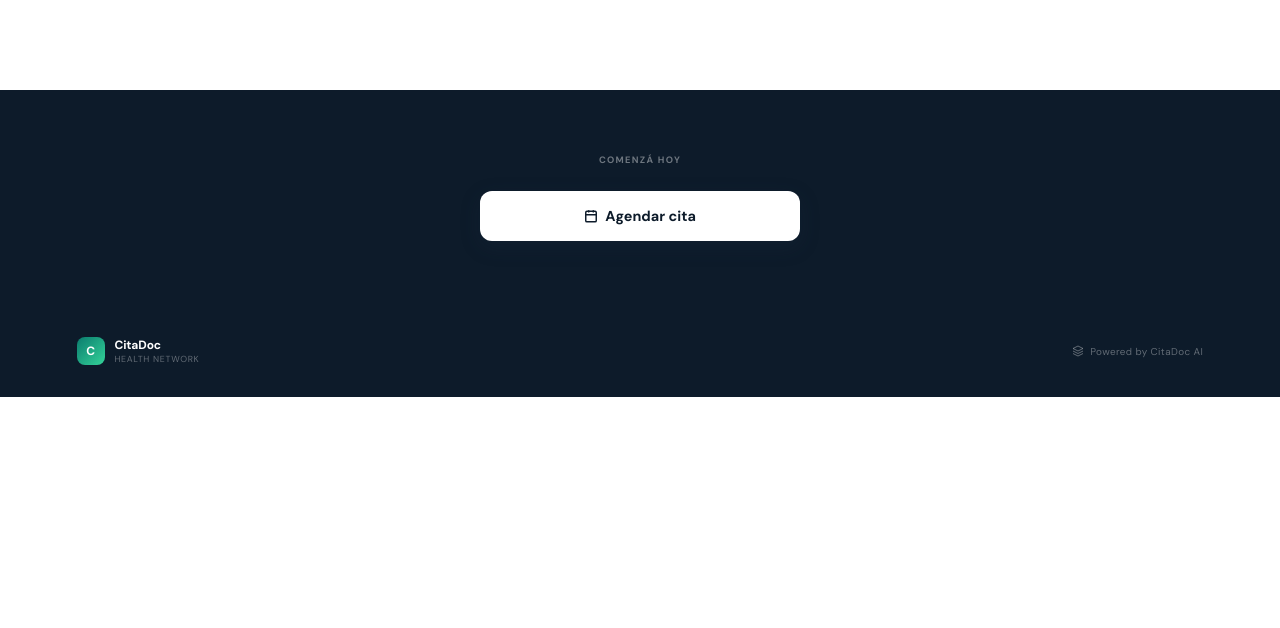
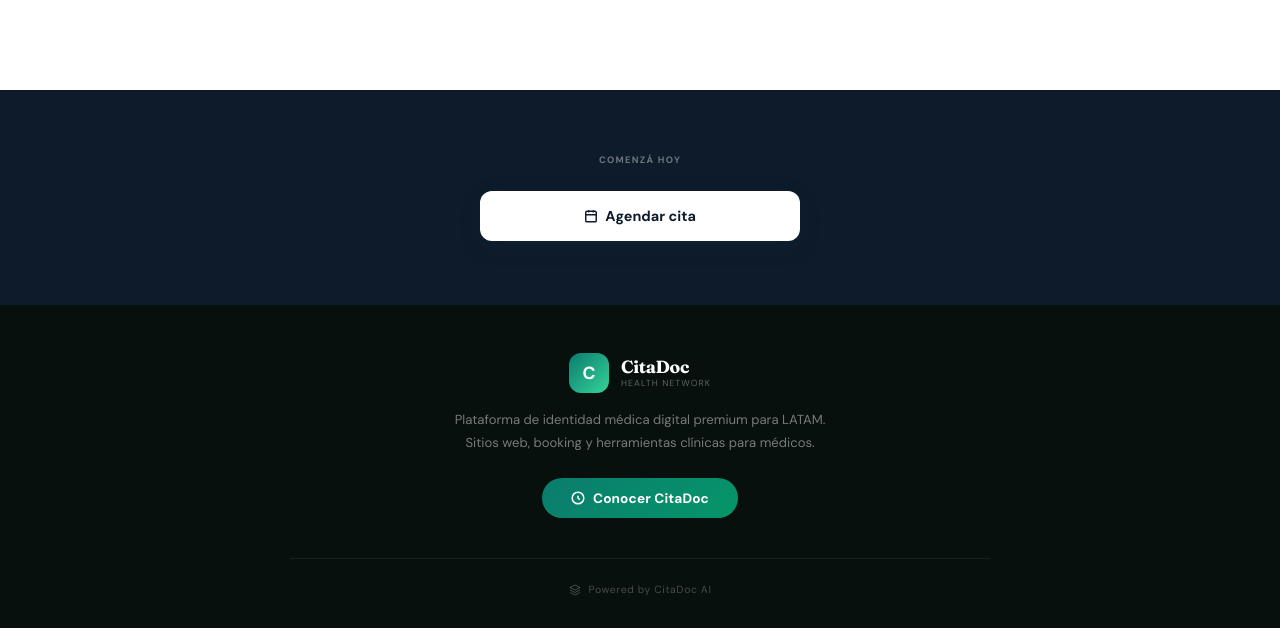
Before and after one commit to mateoAP10/CitaDoc, a website: page citadoc-dna-surgical.html in a window 1280 px wide. Shown: the part 1684-2312 px from the top of the page. Before the commit the page ends 2081 px from the top, so only its background shows below. Drawn offline with nearby package versions, Linux system fonts and the light colour scheme.

Commit message:
feat: footer CitaDoc grande con link directo a citadoc.lat

```diff
--- a/citadoc-dna-surgical.html
+++ b/citadoc-dna-surgical.html
@@ -274,17 +274,32 @@ h2{font-family:var(--serif);font-size:clamp(1.6rem,3vw,2.4rem);font-weight:700;c
 </div>
 
 <!-- FOOTER CitaDoc -->
-<footer style="background:#0d1b2a;padding:2rem 6%;display:flex;align-items:center;justify-content:space-between;flex-wrap:wrap;gap:1rem">
-  <div style="display:flex;align-items:center;gap:.6rem">
-    <div style="width:28px;height:28px;border-radius:8px;background:linear-gradient(135deg,#0b7c6e,#34d399);display:flex;align-items:center;justify-content:center;font-size:.75rem;font-weight:800;color:#fff">C</div>
-    <div>
-      <div style="font-size:.75rem;font-weight:700;color:#fff;letter-spacing:-.01em">CitaDoc</div>
-      <div style="font-size:.55rem;color:rgba(255,255,255,.35);letter-spacing:.08em;text-transform:uppercase">Health Network</div>
+<footer style="background:#07100d;padding:3rem 6% 2rem">
+  <div style="max-width:700px;margin:0 auto;text-align:center">
+    <!-- Logo CitaDoc -->
+    <div style="display:flex;align-items:center;justify-content:center;gap:.75rem;margin-bottom:1rem">
+      <div style="width:40px;height:40px;border-radius:12px;background:linear-gradient(135deg,#0b7c6e,#34d399);display:flex;align-items:center;justify-content:center;font-size:1.1rem;font-weight:800;color:#fff;font-family:'DM Sans',sans-serif">C</div>
+      <div style="text-align:left">
+        <div style="font-family:'Fraunces',serif;font-size:1.1rem;font-weight:700;color:#fff;letter-spacing:-.02em;line-height:1">CitaDoc</div>
+        <div style="font-size:.55rem;color:rgba(255,255,255,.35);letter-spacing:.12em;text-transform:uppercase;margin-top:1px">Health Network</div>
+      </div>
     </div>
-  </div>
-  <div style="display:flex;align-items:center;gap:.4rem">
-    <svg width="12" height="12" viewBox="0 0 24 24" fill="none" stroke="rgba(255,255,255,.35)" stroke-width="2"><path d="M12 2L2 7l10 5 10-5-10-5zM2 17l10 5 10-5M2 12l10 5 10-5"/></svg>
-    <span style="font-size:.62rem;color:rgba(255,255,255,.35);letter-spacing:.04em">Powered by CitaDoc AI</span>
+
+    <p style="font-size:.82rem;color:rgba(255,255,255,.45);line-height:1.7;max-width:420px;margin:0 auto 1.5rem">
+      Plataforma de identidad médica digital premium para LATAM.<br>
+      Sitios web, booking y herramientas clínicas para médicos.
+    </p>
+
+    <a href="https://citadoc.lat" target="_blank" rel="noopener"
+       style="display:inline-flex;align-items:center;gap:.5rem;background:linear-gradient(135deg,#0b7c6e,#059669);color:#fff;text-decoration:none;border-radius:50px;padding:.72rem 1.8rem;font-family:'DM Sans',sans-serif;font-size:.85rem;font-weight:700;transition:opacity .2s;letter-spacing:.01em">
+      <svg width="14" height="14" viewBox="0 0 24 24" fill="none" stroke="currentColor" stroke-width="2.5"><circle cx="12" cy="12" r="10"/><path d="M12 8v4l3 3"/></svg>
+      Conocer CitaDoc
+    </a>
+
+    <div style="margin-top:2.5rem;padding-top:1.5rem;border-top:1px solid rgba(255,255,255,.07);display:flex;align-items:center;justify-content:center;gap:.5rem">
+      <svg width="12" height="12" viewBox="0 0 24 24" fill="none" stroke="rgba(255,255,255,.25)" stroke-width="2"><path d="M12 2L2 7l10 5 10-5-10-5zM2 17l10 5 10-5M2 12l10 5 10-5"/></svg>
+      <span style="font-size:.65rem;color:rgba(255,255,255,.25);letter-spacing:.06em">Powered by CitaDoc AI</span>
+    </div>
   </div>
 </footer>
 
```
